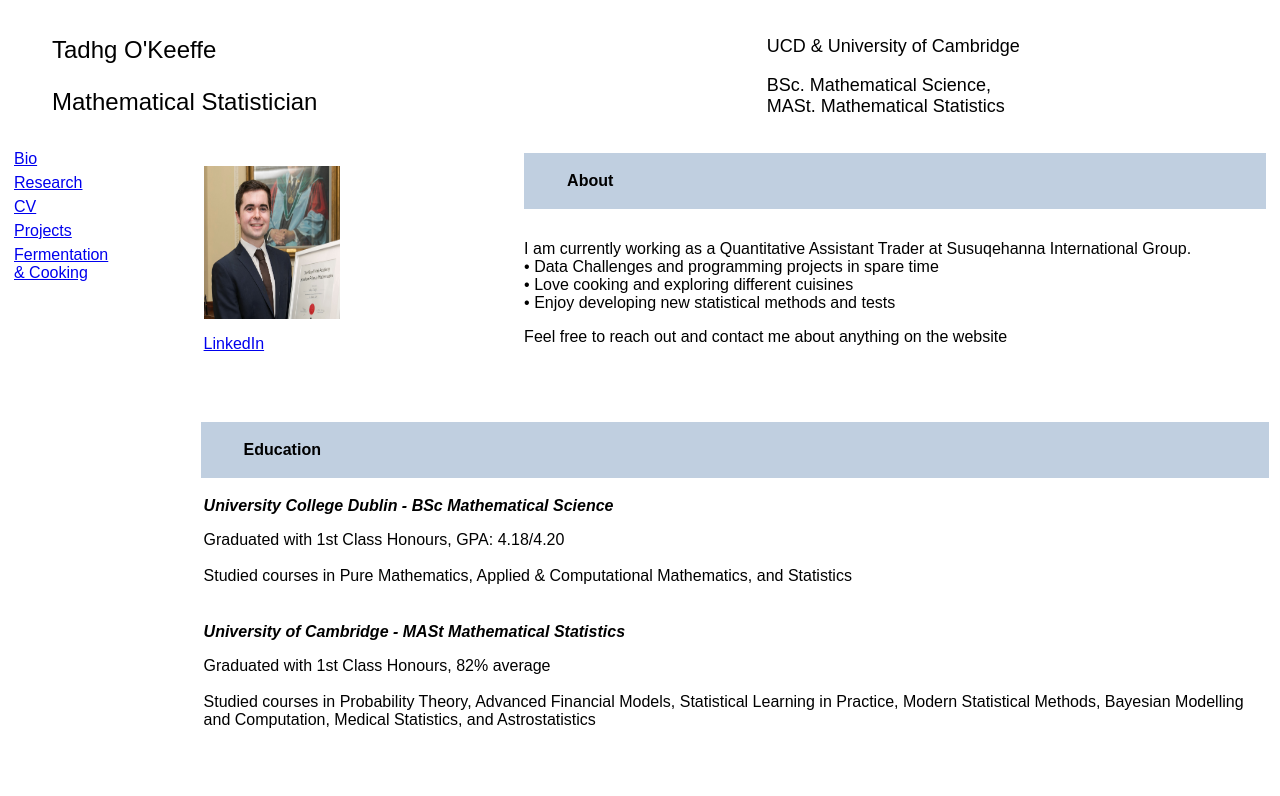
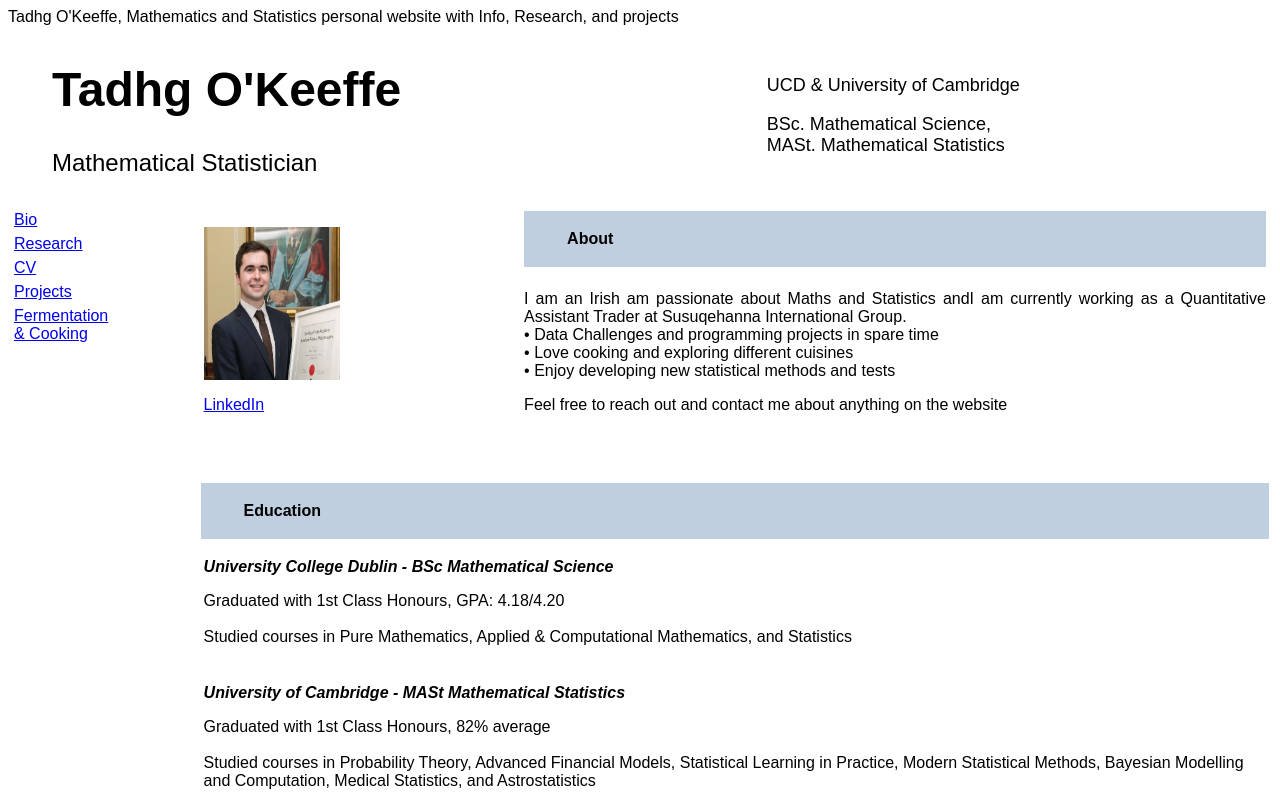
Before and after one commit to tadhgok/tadhgok.github.io, a plain HTML site: page index.html in a window 1280 px wide. Shown: the top 796 px of the page. Drawn offline with Linux system fonts and the light colour scheme.

Commit message:
Update index.html

```diff
--- a/index.html
+++ b/index.html
@@ -5,7 +5,8 @@
   <meta http-equiv="Content-Type" content="text/html; charset=iso-8859-1" />
 
 
-  <title>Tadhg O'Keeffe</title>
+  <title>Tadhg O'Keeffe - Maths and Statistics</title>
+  <description> Tadhg O'Keeffe, Mathematics and Statistics personal website with Info, Research, and projects</description>
   <style type="text/css">
 <!--
 .style3 {font-size: medium}
@@ -37,7 +38,7 @@ body,td,th {
         <td class="style4" width=60%>
             <blockquote>
 
-              <p>Tadhg O'Keeffe</p>
+		    <p><h1>Tadhg O'Keeffe</h1></p>
 
 
               <p>Mathematical Statistician</p>
@@ -119,7 +120,7 @@ body,td,th {
       <tr>
 
         <td>
-            <p align="justify">I am currently working as a Quantitative Assistant Trader at Susuqehanna International Group. <br />
+            <p align="justify">I am an Irish  am passionate about Maths and Statistics andI am currently working as a Quantitative Assistant Trader at Susuqehanna International Group. <br />
 
   &bull; Data Challenges and programming projects in spare time<br />
   &bull; Love cooking and exploring different cuisines<br />
```
